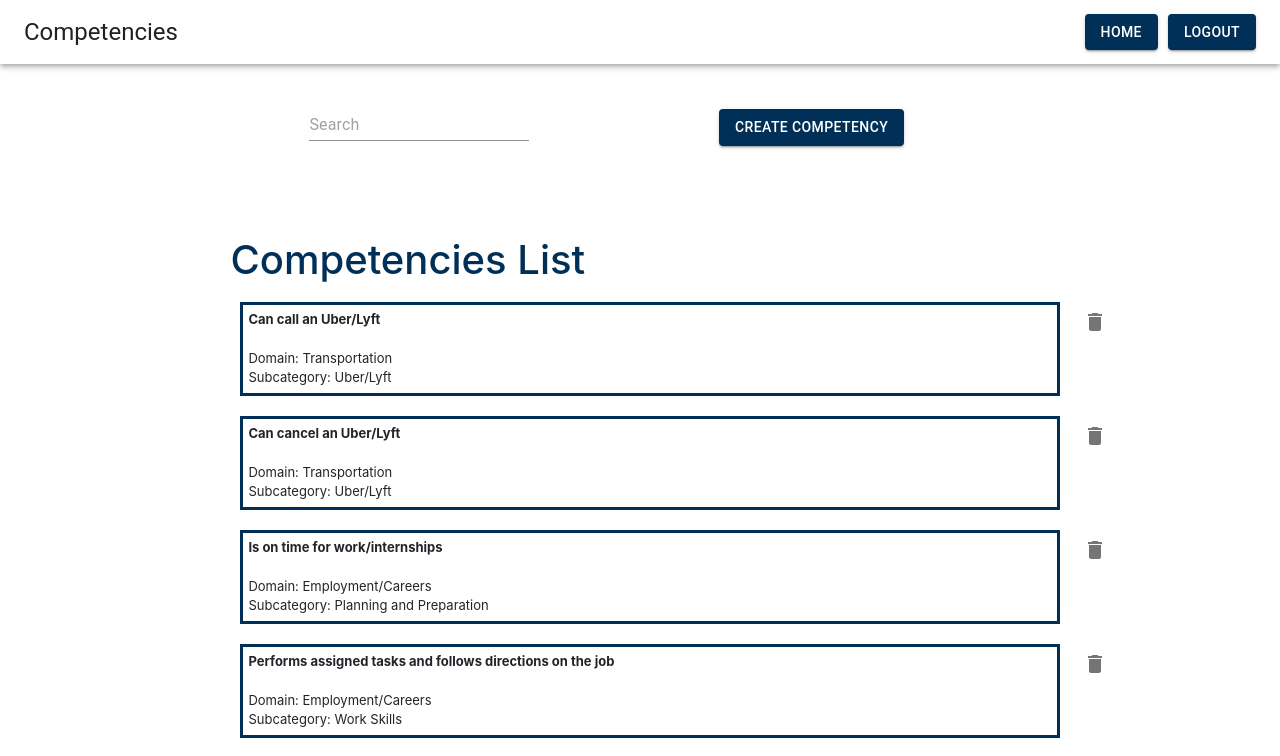
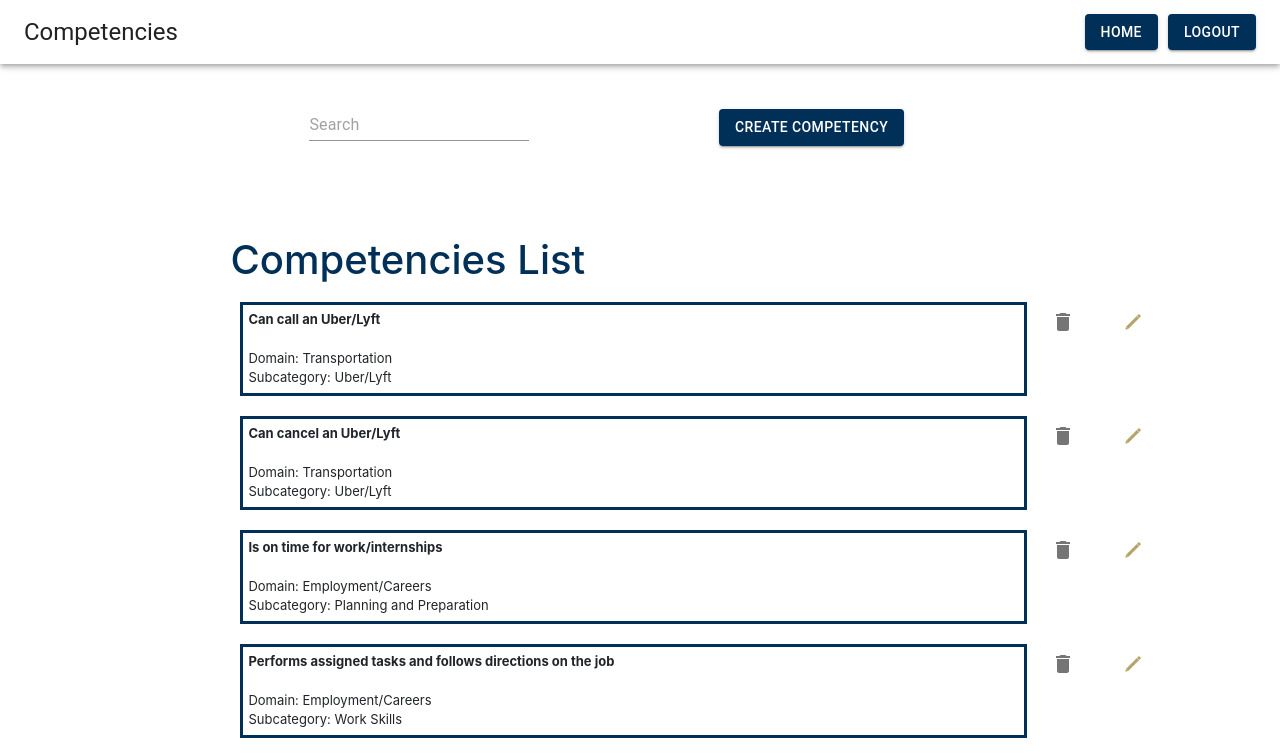
Before and after one commit to Excel-Tracker-Team-9302/excel-tracker, a React (Create React App) app in the folder excel-tracker-application/: page /competencies in a window 1280 px wide. Shown: the top 756 px of the page. Built offline with nearby package versions, Linux system fonts and the light colour scheme.

Commit message:
added Edit buttons to competencies list page

```diff
--- a/excel-tracker-application/src/components/Competencies/CompetenciesList.js
+++ b/excel-tracker-application/src/components/Competencies/CompetenciesList.js
@@ -1,6 +1,7 @@
 import React from 'react';
 import CompetencyCard from './CompetencyCard';
 import DeleteButton from '../TrackingLocations/DeleteButton';
+import EditButton from '../TrackingLocations/EditButton';
 
 
 const CompetenciesList = ({Competencies, prop}) => {
@@ -17,6 +18,7 @@ const CompetenciesList = ({Competencies, prop}) => {
                         prop = {prop}
                     />
                     <DeleteButton></DeleteButton>
+                    <EditButton></EditButton>
         </div>
                 );
             })
--- a/excel-tracker-application/src/components/TrackingLocations/DeleteButton.js
+++ b/excel-tracker-application/src/components/TrackingLocations/DeleteButton.js
@@ -17,7 +17,7 @@ class DeleteButton extends React.Component {
 
     render() {
         return (
-        <div classname = "cardStyle" style = {{height: '50%', maxWidth: '5%', margin: '0.8vh 4vw 1vh 0.1vw'}}>
+        <div classname = "cardStyle" style = {{height: '50%', maxWidth: '5%', margin: '0.8vh 1vw 1vh 0.1vw'}}>
         <IconButton onClick={this.handleClick} aria-label="delete">
             <DeleteIcon />
         </IconButton>
--- /dev/null
+++ b/excel-tracker-application/src/components/TrackingLocations/EditButton.js
@@ -0,0 +1,25 @@
+import Button from '@material-ui/core/Button';
+import React, { Component } from 'react';
+import EditBtn from './../../assets/images/Edit.png';
+
+
+
+class EditButton extends React.Component {
+
+    constructor(props) {
+      super(props);
+    }
+
+    render() {
+        return (
+        <div classname = "cardStyle" style = {{height: '50%', maxWidth: '5%', margin: '1.9vh 8vw 1vh 0.1vw'}}>
+        <Button size = 'small'>
+            <img  src={EditBtn} width="22vw" height="50%"/>
+         </Button>
+        </div>
+        );
+    }
+
+}
+
+export default (EditButton);
```
Also changed, not shown: excel-tracker-application/src/assets/images/Edit.png (added).
